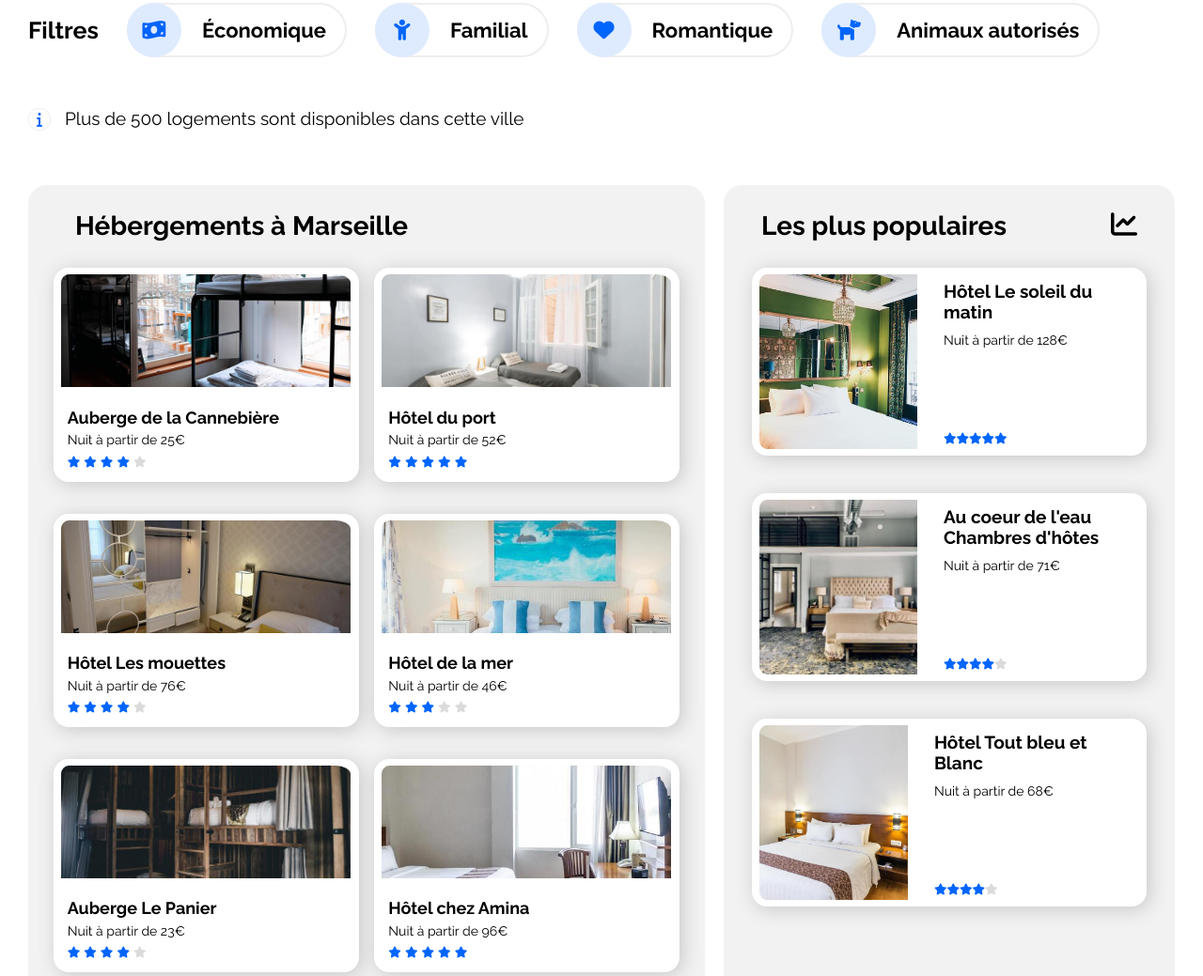
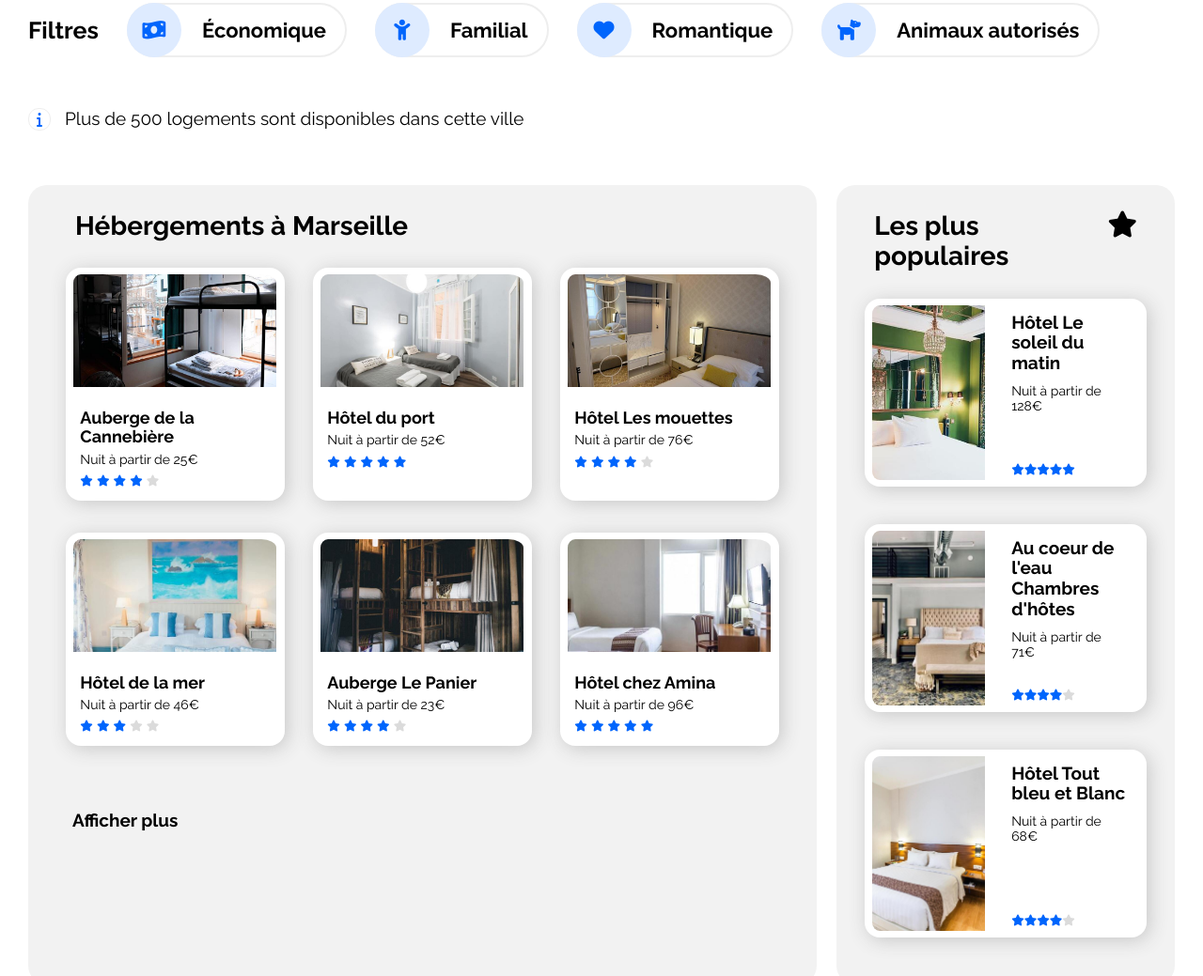
Before and after one commit to leandroBarbosaFR/booki, a plain HTML site: page index.html in a window 1280 px wide. Shown: the part 378-1417 px from the top of the page at 94% size. Drawn offline with nearby package versions, Linux system fonts and the light colour scheme.

Commit message:
booki done

```diff
--- a/css/style.css
+++ b/css/style.css
@@ -201,7 +201,7 @@
 
 .bordureune {
   margin-top: 40px;
-  width: 70%;
+  width: 80%;
   background-color: #f2f2f2;
   border-radius: 20px;
 }
@@ -222,7 +222,7 @@
 }
 
 .hotelun {
-  width: calc(100% / 3 - 25px);
+  width: calc(100% / 2 - 228px);
   background-color: white;
   border-radius: 16px;
   box-shadow: 3px 3px 20px 0px #C7C7C7;
@@ -291,7 +291,7 @@
 
 .bordures {
   display: flex;
-  gap: 55px;
+  gap: 22px;
 }
 
 .titredeux {
@@ -442,6 +442,7 @@
   color: black;
 }
 
+/*mobile version$*/
 @media screen and (max-width: 768px) {
   .body {
       margin-right: 20px;
@@ -541,7 +542,7 @@
       padding-top: 20px;
   }
   .borduredeux {
-      width: 100%;
+      width: 50%;
   }
   .activitesdeux {
       flex-wrap: wrap;
@@ -563,16 +564,17 @@
       margin: 30px;
   }
   .bordures {
-      gap: 20px;
+      gap: 21px;
   }
   .bordureune {
-      width: 60%;
+      width: 70%;
+      grid-template-columns: 1fr 1fr 1fr;
   }
   .borduredeux {
-      width: 40%;
+      width: 30%;
   }
   .hotelun {
-      width: calc(100% / 2 - 25px);
+    width: calc(100% / 2 - 177px);
   }
   .column {
       padding: 0 10px;
--- a/index.html
+++ b/index.html
@@ -174,7 +174,7 @@
             </section>
             <section class="borduredeux">
                 <h3 class="titredeux"> Les plus populaires
-                    <i class="fa-solid fa-chart-line"></i>
+                  <i class="fa-solid fa-star"></i>
                 </h3>
                 <!-- Les plus populaires -->
                 <div class="columndeux">
```
